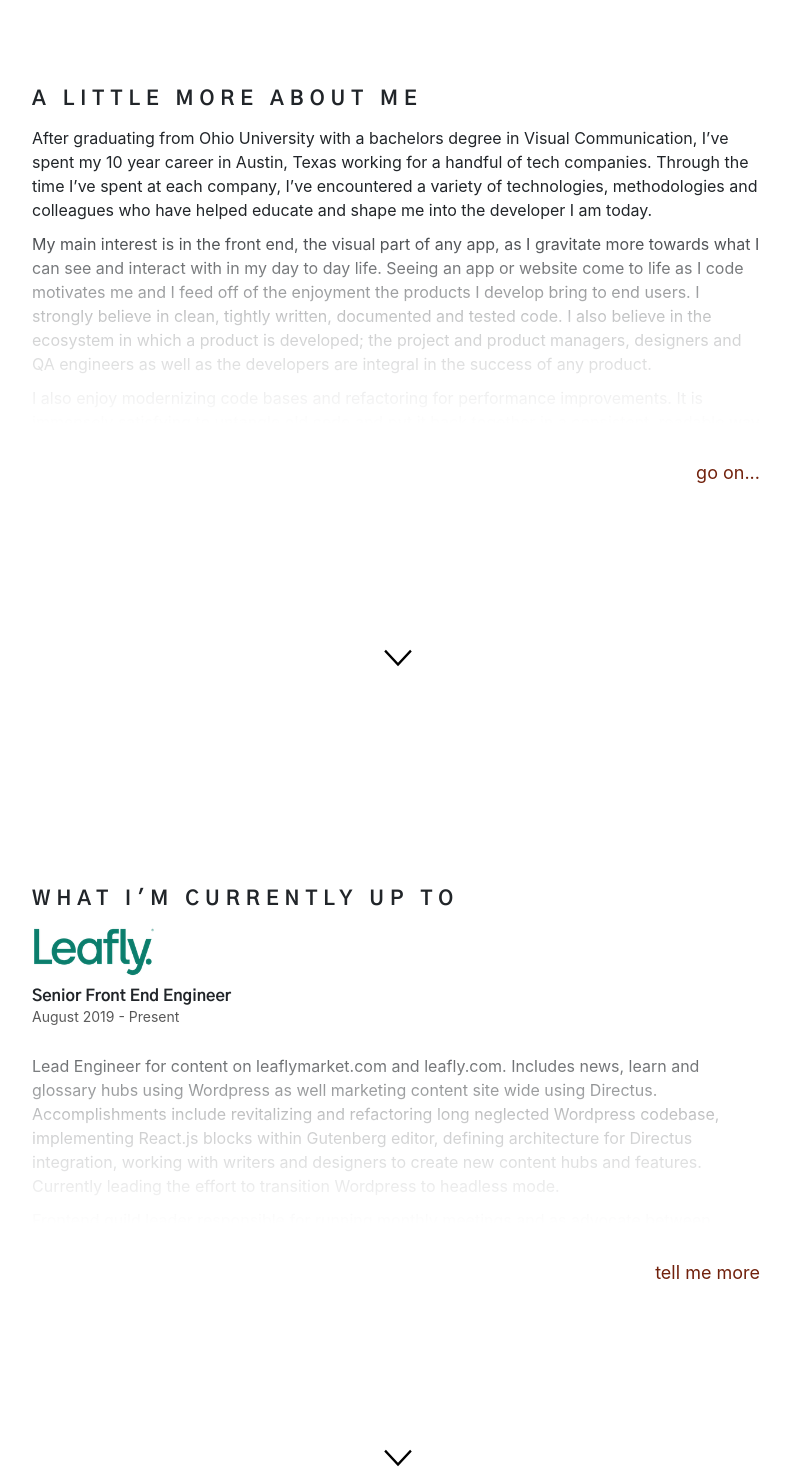
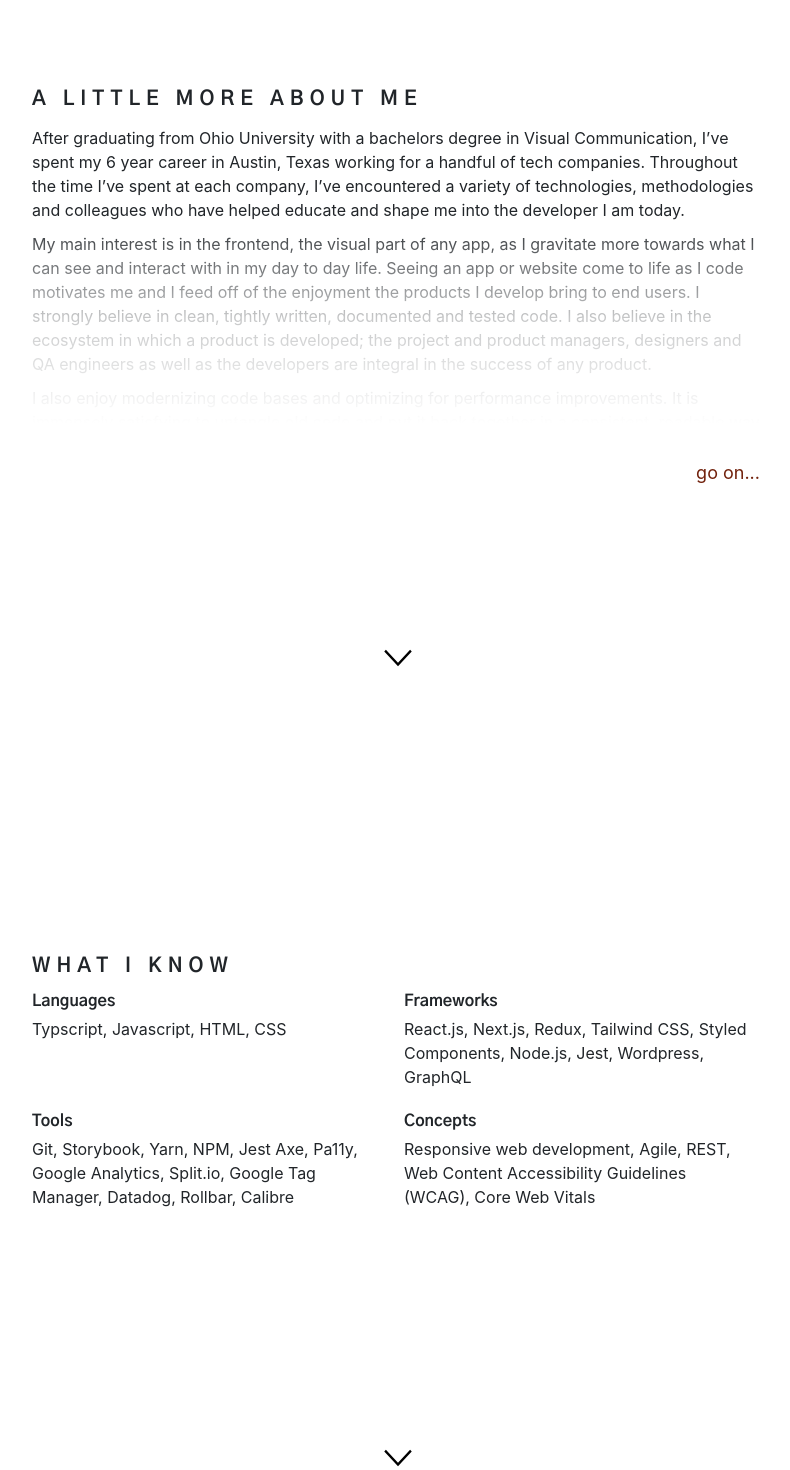
Before and after one commit to jonmhutch7/react-portfolio, a React (Create React App) app: page / in a window 1280 px wide. Shown: the part 920-2390 px from the top of the page, without its empty margins (244-1034 px from the left). Built offline with nearby package versions, Linux system fonts and the light colour scheme.

Commit message:
Update text, links

```diff
--- a/public/index.html
+++ b/public/index.html
@@ -1,12 +1,15 @@
 <!DOCTYPE html>
 <html lang="en">
+
 <head>
   <meta charset="utf-8">
   <meta name="viewport" content="width=device-width, initial-scale=1, shrink-to-fit=no">
   <title>Jon Hutchison Portfolio</title>
-    <meta name="description" content="Portfolio of Austin based front end web engineer Jon Hutchison"/>
+  <meta name="description" content="Portfolio of Austin based frontend software engineer Jon Hutchison" />
 </head>
+
 <body>
   <div id="root"></div>
 </body>
+
 </html>
--- a/src/App.js
+++ b/src/App.js
@@ -5,22 +5,18 @@ import FullHeightFlexContainer from './components/FullHeightFlexContainer'
 import ExpandableTextContainer from './components/ExpandableContainer';
 
 const App = () => {
-  const setActiveSection = (e) => {
-    const selection = e.currentTarget.value;
-
-    setActive(selection);
-  }
-
   const [isLoaded, setIsLoaded] = useState(false);
   useEffect(() => {
     setTimeout(() => {
       setIsLoaded(true);
     }, 200)
-  }, [])
+  }, []);
+
+  const year = new Date().getFullYear() - 2012;
 
   return (
     <main>
-      <Header setActiveSection={setActiveSection} />
+      <Header />
       <FullHeightFlexContainer sectionIndex={1} id="intro">
         <IntroParagraph isLoaded={isLoaded}>I'm an experienced Frontend Developer who takes pride in <Soap>🧼</Soap>clean<Soap>🧼</Soap>, performant code and <Bolt>⚡️</Bolt>lightning-fast<Bolt>⚡️</Bolt> UI.</IntroParagraph>
       </FullHeightFlexContainer>
@@ -33,13 +29,38 @@ const App = () => {
             ariaLabel="Show more of the 'about me' text"
             initialHeight={350}
           >
-            <p>After graduating from Ohio University with a bachelors degree in Visual Communication, I’ve spent my 10 year career in Austin, Texas working for a handful of tech companies. Through the time I’ve spent at each company, I’ve encountered a variety of technologies, methodologies and colleagues who have helped educate and shape me into the developer I am today.</p>
-            <p>My main interest is in the front end, the visual part of any app, as I gravitate more towards what I can see and interact with in my day to day life. Seeing an app or website come to life as I code motivates me and I feed off of the enjoyment the products I develop bring to end users. I strongly believe in clean, tightly written, documented and tested code. I also believe in the ecosystem in which a product is developed; the project and product managers, designers and QA engineers as well as the developers are integral in the success of any product.</p>
-            <p>I also enjoy modernizing code bases and refactoring for performance improvements. It is immensely satisfying to untangle old code and put it back together in a consistent, readable way with a lower learning curve for developers, in a more efficient development environment. At every job I've worked at, I've encountered long ignored code bases, still actively developed in, that slow developers to a crawl and invite slow code and sometimes security issues to run rampant. Its why I consistently stress to colleagues that an up to date codebase is an efficient codebase and often times a more performant codebase.</p>
+            <p>After graduating from Ohio University with a bachelors degree in Visual Communication, I’ve spent my {year} year career in Austin, Texas working for a handful of tech companies. Throughout the time I’ve spent at each company, I’ve encountered a variety of technologies, methodologies and colleagues who have helped educate and shape me into the developer I am today.</p>
+            <p>My main interest is in the frontend, the visual part of any app, as I gravitate more towards what I can see and interact with in my day to day life. Seeing an app or website come to life as I code motivates me and I feed off of the enjoyment the products I develop bring to end users. I strongly believe in clean, tightly written, documented and tested code. I also believe in the ecosystem in which a product is developed; the project and product managers, designers and QA engineers as well as the developers are integral in the success of any product.</p>
+            <p>I also enjoy modernizing code bases and optimizing for performance improvements. It is immensely satisfying to untangle old code and put it back together in a consistent, readable way with a lower learning curve for developers, in a more efficient development environment. At every job I've worked at, I've encountered long ignored code bases, still actively developed in, that slow developers to a crawl and invite poorly performing code and sometimes security issues to run rampant. Its why I consistently stress to colleagues that an up to date codebase is an efficient and more performant codebase.</p>
           </ExpandableTextContainer>
         </MaxWidthContainer>
       </FullHeightFlexContainer>
-      <FullHeightFlexContainer sectionIndex={3} id="current-job">
+      <FullHeightFlexContainer sectionIndex={3} id="skills">
+        <MaxWidthContainer>
+          <h2>What I know</h2>
+          <Table>
+            <Row>
+              <Column>
+                <h3>Languages</h3>
+                <p>Typscript, Javascript, HTML, CSS</p>
+              </Column>
+              <Column>
+                <h3>Frameworks</h3>
+                <p>React.js, Next.js, Redux, Tailwind CSS, Styled Components, Node.js, Jest, Wordpress, GraphQL</p>
+              </Column>
+              <Column>
+                <h3>Tools</h3>
+                <p>Git, Storybook, Yarn, NPM, Jest Axe, Pa11y, Google Analytics, Split.io, Google Tag Manager, Datadog, Rollbar, Calibre</p>
+              </Column>
+              <Column>
+                <h3>Concepts</h3>
+                <p>Responsive web development, Agile, REST, Web Content Accessibility Guidelines (WCAG), Core Web Vitals</p>
+              </Column>
+            </Row>
+          </Table>
+        </MaxWidthContainer>
+      </FullHeightFlexContainer>
+      <FullHeightFlexContainer sectionIndex={4} id="current-job">
         <MaxWidthContainer>
           <h2>what I'm currently up to</h2>
           <ExpandableTextContainer
@@ -50,17 +71,19 @@ const App = () => {
             <LogoTitle>
               <CompanyLogo src={process.env.PUBLIC_URL + '/logos/leafly.png'} alt="Leafly" />
               <div>
-                <h3>Senior Front End Engineer</h3>
-                <Date>August 2019 - Present</Date>
+                <h3>Senior Frontend Engineer</h3>
+                <DateSpan>August 2019 - Present</DateSpan>
               </div>
             </LogoTitle>
-            <p>Lead Engineer for content on leaflymarket.com and leafly.com. Includes news, learn and glossary hubs using Wordpress as well marketing content site wide using Directus. Accomplishments include revitalizing and refactoring long neglected Wordpress codebase, implementing React.js blocks within Gutenberg editor, defining architecture for Directus integration, working with writers and designers to create new content hubs and features. Currently leading the effort to transition Wordpress to headless mode.</p>
-            <p>Frontend guild leader responsible for running monthly meetings and as advocate between design and engineering teams. Lead multiple efforts to help design align with engineering in process, style guide and component library.</p>
-            <p>Doubled lighthouse and core web vitals scores on home, strain and news pages (~60% of total site traffic) by creating a custom image component with imgix, reducing bundle sizes by nearly 50% and refactoring pages to optimize load times.</p>
+            <p>My primary focus at Leafly has been optimization of consumer facing products, whether that be performance optimization, code optimization, or optimization of features to provide users with the best possible experience for discovering and legally purchasing cannabis.</p>
+            <p>As a subject matter expert for web performance, I helped the engineering org define and maintain performance metrics. On multiple occasions I was tasked with improving the Core Web Vitals (CWV) metrics in multiple areas of the site. I doubled lighthouse and CWV scores on the home, strain and news pages (~60% of total site traffic) by creating a custom image component built to harness the powers of Imgix, reducing bundle sizes by nearly 50% by reverse engineering areas of our code base and refactoring pages to optimize load times with Next.js dynamic components.</p>
+            <p>I oversaw the migration of three separate projects where we converted javascript to typescript, removed legacy code and optimized the migrated pages for the most recent React.js and Next.js builds. One migration was a complete rebuild of a Wordpress-hosted part of the site, which involved converting our Wordpress install to headless mode, rewriting all PHP templates in typescript and optimizing the Wordpress REST API wider use.</p>
+            <p>I’ve also led the implementation of several consumer-facing features. They include setting up and using Directus CMS to enable marketing and SEO to quickly update sections of the site, a completely customizable home page using Directs CMS, a comparison shopping component that allows users to quickly see the closest and cheapest ways to purchase cannabis, a strain quiz component that helps users find the strain of cannabis that most fits their needs, and several React components for the Gutenberg editor in Wordpress allowing our content team to customize their articles.</p>
+            <p>I serve as the frontend guild leader responsible for running monthly guild meetings and syncing the design team with engineering teams.</p>
           </ExpandableTextContainer>
         </MaxWidthContainer>
       </FullHeightFlexContainer>
-      <FullHeightFlexContainer sectionIndex={4} id="previous-job-experience">
+      <FullHeightFlexContainer sectionIndex={5} displayScrollButton={false} displayBackToTop={true} id="previous-job-experience">
         <MaxWidthContainer>
           <h2>before Leafly, I worked at</h2>
           <ExpandableTextContainer
@@ -73,77 +96,42 @@ const App = () => {
                 <LogoTitle>
                   <CompanyLogo src={process.env.PUBLIC_URL + '/logos/spreetail.png'} alt="Spreetail" />
                   <div>
-                    <h3>Senior Front End Engineer</h3>
-                    <Date>January 2019 - July 2019</Date>
+                    <h3>Senior Frontend Engineer</h3>
+                    <DateSpan>January 2019 - July 2019</DateSpan>
                   </div>
                 </LogoTitle>
-                <p>I implemented a CMS using Strapi for our home page content, our blog and marketing content throughout the site.</p>
-                <p>I converted code base from SCSS to Styled Component and implemented image optimization site wide with the help of Imgix.</p>
-                <p>Gained a firm grasp on code testing with Jest, Enzyme, Selenium and Nightwatch.</p>
+                <p>Served as engineering lead for marketing and content site wide using Strapi as a CMS and integrating it into our React, Next.js and Typescript project. I also converted our existing SCSS styles to styled components and created a robust image sizing solution with Imgix.</p>
               </ListItem>
               <ListItem>
                 <LogoTitle>
                   <CompanyLogo src={process.env.PUBLIC_URL + '/logos/tastemade.png'} alt="Tastemade" />
                   <div>
-                    <h3>Front End Engineer</h3>
-                    <Date>June 2016 - December 2018</Date>
+                    <h3>Frontend Engineer</h3>
+                    <DateSpan>June 2016 - December 2018</DateSpan>
                   </div>
                 </LogoTitle>
-                <p>Feature development and maintenance for <a href="https://www.tastemade.com/">Tastemade.com</a> with a small team of developers and a designer. Primarily working with a React, Webpack, Node stack.</p>
-                <p>Creation and front end development for <a href="https://shop.tastemade.com/">shop.tastemade.com</a> in Shopify using Liquid and Javascript.</p>
-                <p>Featured development and maintenance for Tastemade's Roku and Apple TV 3 applications using Brightscript, Javascript, XML and AWS Lambdas.</p>
+                <p>Working directly with content creators and designers, I helped create a unique, interactive experience on Tastemade’s flagship web site. I implemented several user-centric optimizations including saving recipes and subscribing to the company’s premium offering.</p>
               </ListItem>
               <ListItem>
-              <LogoTitle>
+                <LogoTitle>
                   <CompanyLogo src={process.env.PUBLIC_URL + '/logos/gpo.svg'} alt="GPO, Inc." />
                   <div>
-                    <h3>Front End Engineer</h3>
-                    <Date>September 2015 - June 2016</Date>
+                    <h3>Frontend Engineer</h3>
+                    <DateSpan>September 2015 - June 2016</DateSpan>
                   </div>
                 </LogoTitle>
-                <p>
-                  Worked on a small team of developers, copywriters, designers and SEO specialists to produce ultra-performant SEO location pages for companies like Domino's, Maggianos, Check N' Go and Bridgestone. Each microsite used a Node, Handlebars and PostCSS stack.
-                </p>
               </ListItem>
               <ListItem>
                 <LogoTitle>
                   <CompanyLogo src={process.env.PUBLIC_URL + '/logos/mm.png'} alt="Mutual Mobile" />
                   <div>
-                    <h3>Front End Engineer</h3>
-                    <Date>Jul 2012 – Aug 2015</Date>
+                    <h3>Frontend Engineer</h3>
+                    <DateSpan>Jul 2012 – Aug 2015</DateSpan>
                   </div>
                 </LogoTitle>
-                <p>
-                  Developed feature-rich web applications and responsive websites for some of Americas top companies. I transitioned to the marketing department to serve as the marketing engineer where my daily tasks included administering and maintaining Marketo and Salesforce and creating prototypes or new tools such as an app review aggregator that added value for clients and/or drove new business.
-                </p>
               </ListItem>
             </List>
           </ExpandableTextContainer>
-        </MaxWidthContainer>
-      </FullHeightFlexContainer>
-      <FullHeightFlexContainer sectionIndex={5} displayScrollButton={false} displayBackToTop={true} id="skills">
-        <MaxWidthContainer>
-          <h2>What I know</h2>
-          <Table>
-            <Row>
-              <Column>
-                <h3>Languages</h3>
-                <p>HTML, CSS, Javascript, Typscript, PHP</p>
-              </Column>
-              <Column>
-                <h3>Frameworks</h3>
-                <p>React, Next.js, Redux, Tailwind, Styled Components, Node.js, Jest, Wordpress</p>
-              </Column>
-              <Column>
-                <h3>Tools</h3>
-                <p>Git, Storybook, Yarn, Jest Axe, Pa11y, Nightwatch, Google Analytics, Split.io, Looker, Amplitude, Google Tag Manager, Datadog, Rollbar, Calibre</p>
-              </Column>
-              <Column>
-                <h3>Concepts</h3>
-                <p>Responsive web development, Agile, REST, Web Content Accessibility Guidelines (WCAG), Core Web Vitals</p>
-              </Column>
-            </Row>
-          </Table>
         </MaxWidthContainer>
       </FullHeightFlexContainer>
     </main>
@@ -224,7 +212,7 @@ const List = styled.ul`
 const ListItem = styled.li`
   margin-bottom: 40px;
 `
-const Date = styled.span`
+const DateSpan = styled.span`
   font-size: 14px;
   color: #555;
   line-height: 1;
```
Also changed, not shown: package.json (+5 -5 lines), src/components/Header.jsx (+14 -14 lines), 18 other files (tests, documents, lock files or other folders). Lines whose indentation alone changed are shown as unchanged.
